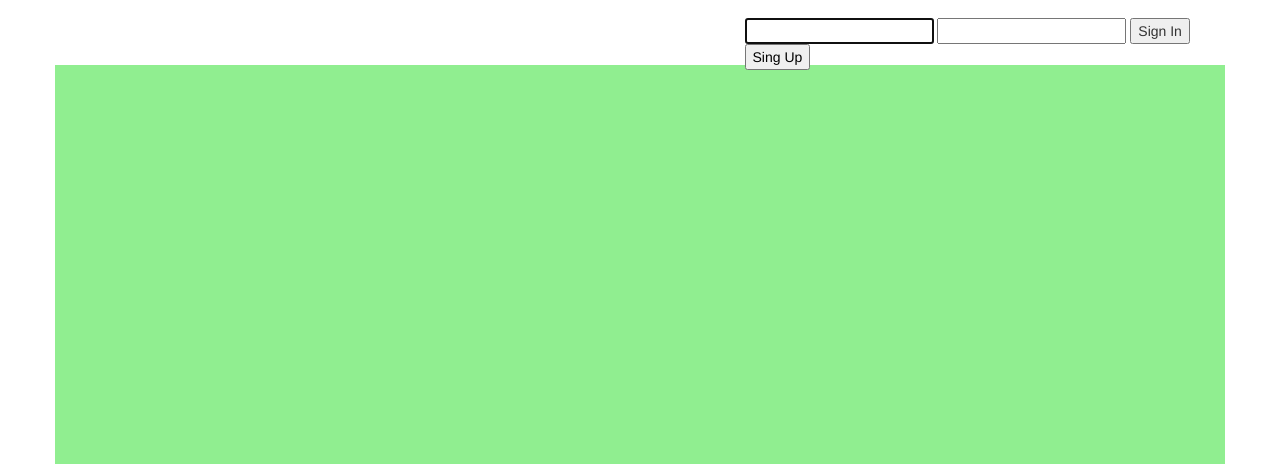
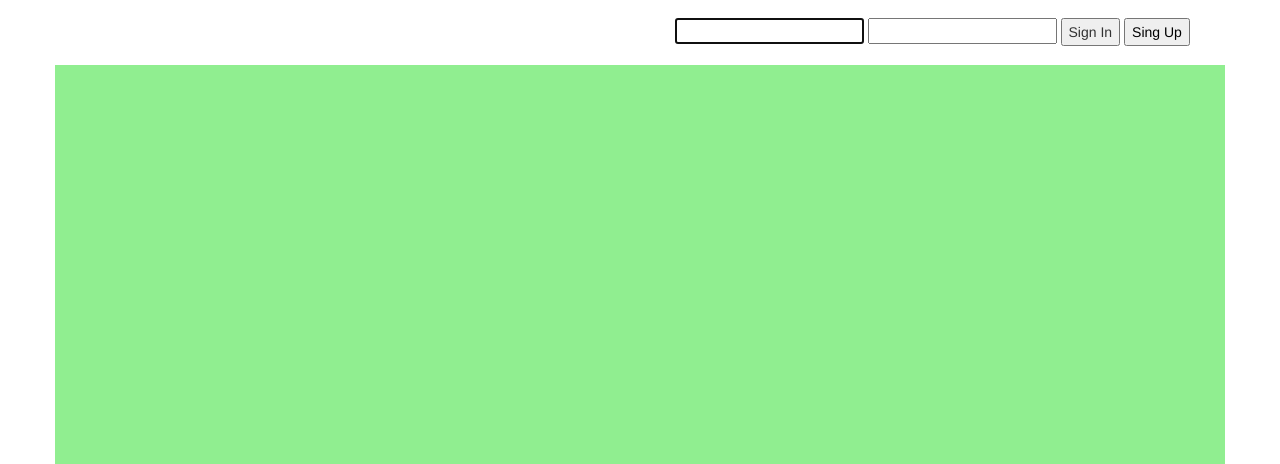
Before and after one commit to plutasnyy/Manage-your-life, a Django app: page / in a window 1280 px wide. Shown: the top 464 px of the page. Run offline with Django 3.2, Linux system fonts and the light colour scheme; some libraries are stand-ins or nearby versions.

Commit message:
repaired position of the sing up/sing in

```diff
--- a/main/templates/index.html
+++ b/main/templates/index.html
@@ -26,18 +26,16 @@
               <a href="{% url 'Logout' %}"><button class="login_button">Logout</button></a>
 
             {%else%}
-              {%block content%}
                 <form method="post">
                   {% if form.errors %}
                   <pe>Your username and password didn't match. Please try again.</pe>
                   {% endif %}
                   {% csrf_token %}
                 {{form}}
-                  <button class="login_button" type="submit">Sign In</button>
+                  <button class="login_button" type="submit" style="float:right;">Sign In</button>
                 </form>
-              {% endblock %}
+              <a href="{% url 'Registration' %}">  <button class="login_button">Sing Up</button></a>
 
-            <a href="{% url 'Registration' %}">  <button class="login_button">Sing Up</button></a>
             {%endif%}
 
         </footer>
--- a/static/main_style.css
+++ b/static/main_style.css
@@ -11,6 +11,9 @@ footer{
   height: 50px;
   float:right;
   margin-bottom: 15px;
+}
+form{
+  float:left;
 }
 label{
   display: none;
@@ -28,16 +31,16 @@ p{
 	border: 1px solid silver;
 	inline: 5px solid #ebebeb;
 }
+
 pe{
-
+  float:left;
 }
-#login_button{
-  float:right;
+.login_button{
+  margin-left: 4px;
+  float:left;
   height:28px;
-  background-color: white;
-	border: 1px solid silver;
 }
-#login_button:hover{
+.login_button:hover{
   background-color: silver;
 }
 .errorlist{
```
